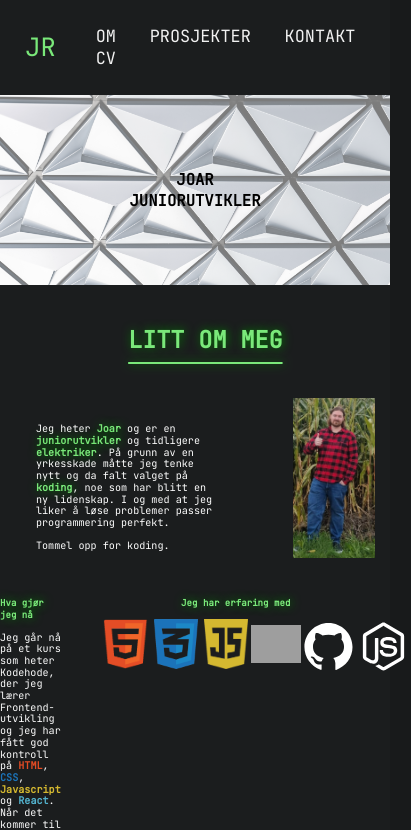
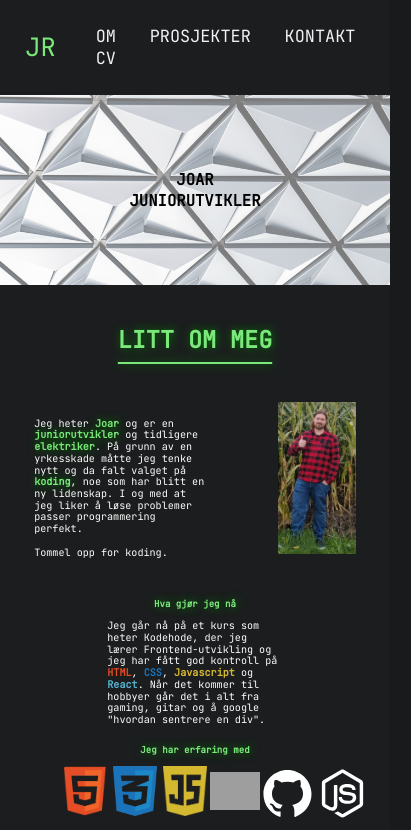
Before and after one commit to joar1/Portfolio, a React (Create React App) app: page / in a window 390 px wide. Shown: the top 830 px of the page, 411 px wide, since content can reach past the window. Built offline with nearby package versions, Linux system fonts and the light colour scheme; grey boxes are pictures that could not be loaded.

Commit message:
responsive

```diff
--- a/src/pages/AboutPage.jsx
+++ b/src/pages/AboutPage.jsx
@@ -74,8 +74,8 @@ const AboutContainer = styled.div`
 		margin-top: 0;
 	}
 	@media (max-width: 768px) {
-		display: grid;
-		grid-template-columns: 1fr;
+		display: flex;
+		flex-direction: column;
 		font-size: 2vw;
 		max-width: 100%;
 	}
@@ -123,14 +123,24 @@ const AboutSection = styled.div`
 	p {
 		font-size: 1.3em;
 	}
+	@media (max-width: 768px) {
+		display: flex;
+		flex-direction: column;
+		font-size: 2vw;
+		max-width: 100%;
+	}
 `;
 
 const LeftBox = styled.div`
 	margin: 0 auto;
 	width: 45%;
+	text-align: center;
 	h3 {
 		color: rgb(122, 232, 122);
 		text-shadow: green 1px 0 10px;
+	}
+	p {
+		text-align: left;
 	}
 `;
 
```
